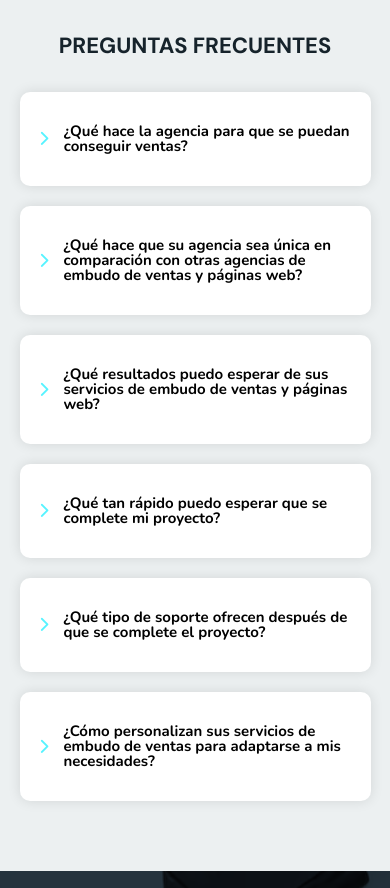
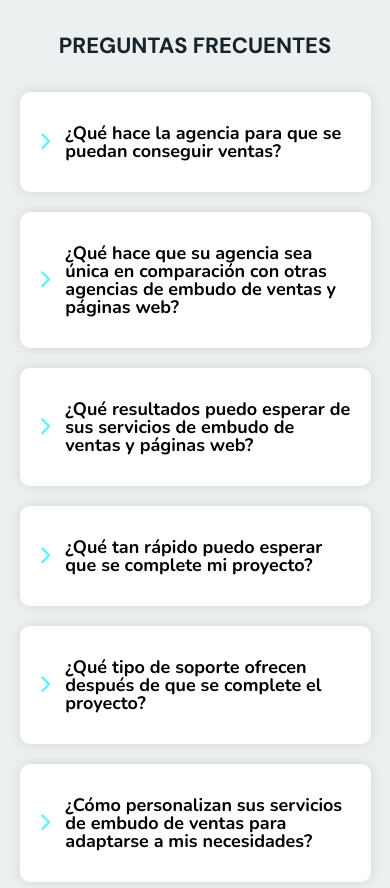
Before and after one commit to Lidor1103/ConsigueVentas, a plain HTML site: page index.html in a window 390 px wide. Shown: the part 4500-5388 px from the top of the page. Drawn offline with nearby package versions, Linux system fonts and the light colour scheme.

Commit message:
responsive

```diff
--- a/CSS/estilo.css
+++ b/CSS/estilo.css
@@ -958,8 +958,8 @@ nav li a:hover::after {
 }
 @media only screen and (max-width: 414px) and (orientation: portrait) {
   .pregunta {
-    font-size: 15px;
-    line-height: 15px;
+    font-size: 18px;
+    line-height: 18px;
   }
 }
 
```
